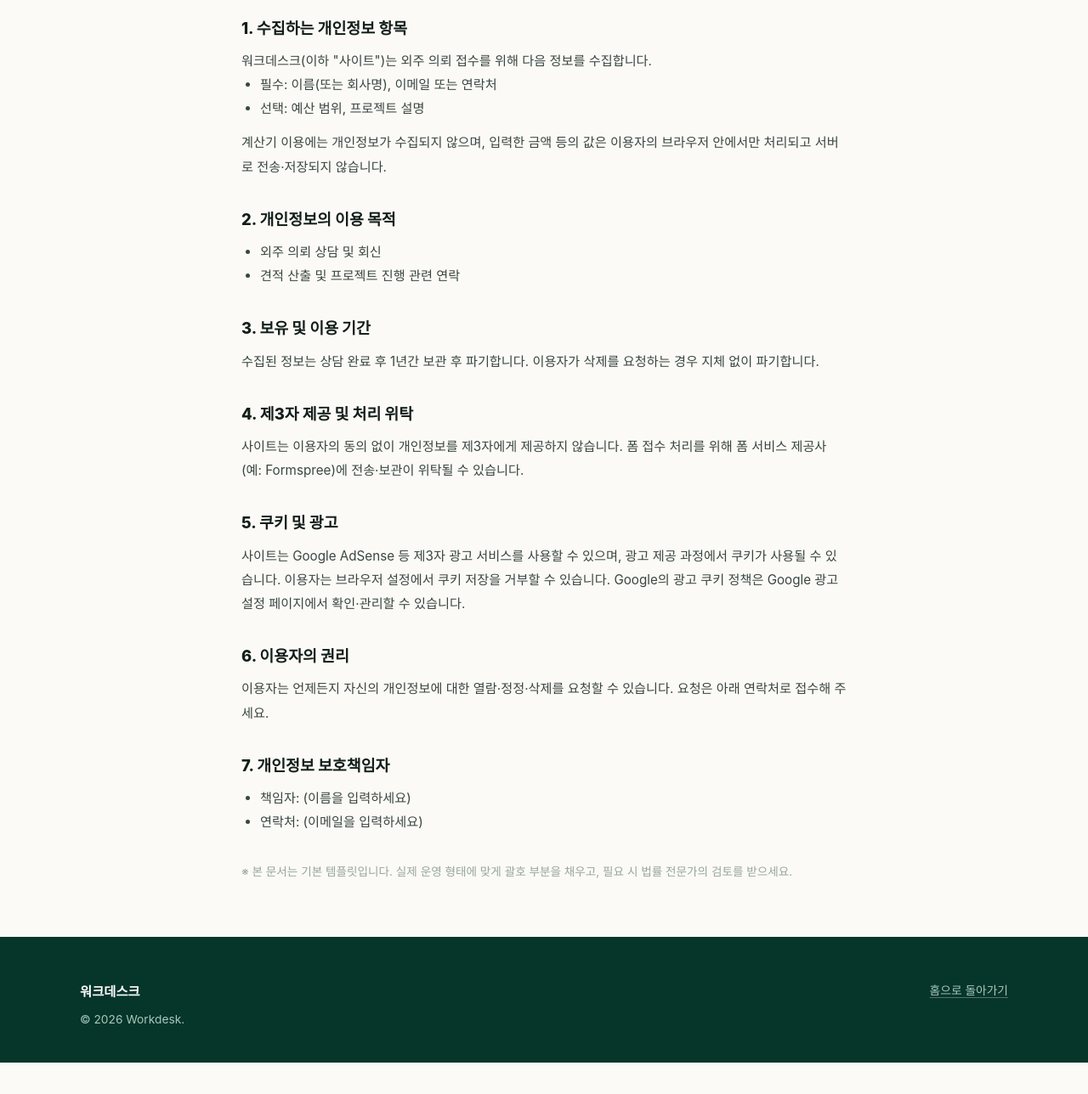
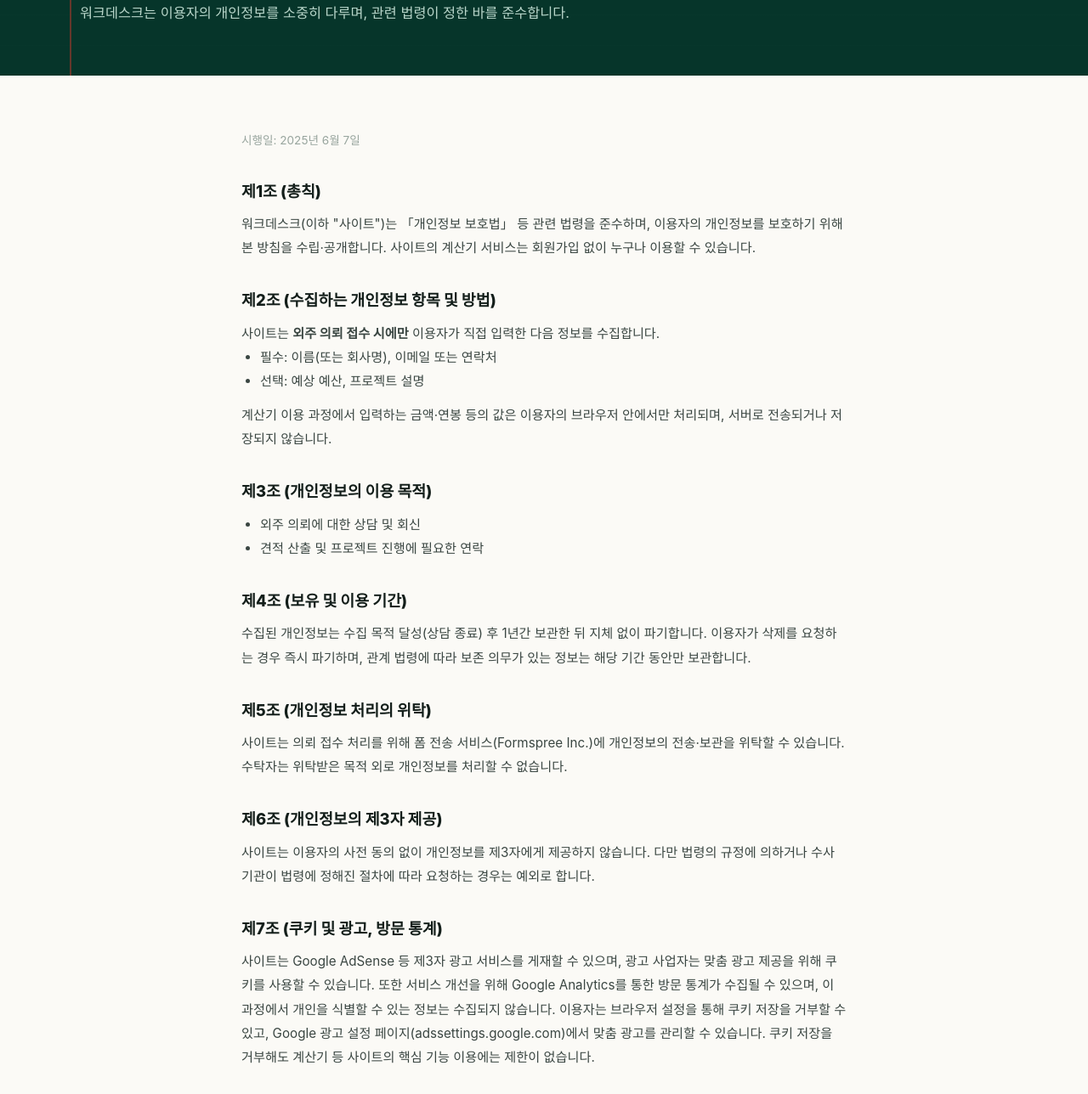
Before and after one commit to loffsw94-lab/workdesk, a plain HTML site: page privacy.html in a window 1280 px wide. Shown: the part 226-1514 px from the top of the page at 85% size. Before the commit the page ends 1477 px from the top, so only its background shows below. Drawn offline with Linux system fonts and the light colour scheme; a web font is replaced by a local one.

Commit message:
Add files via upload

```diff
--- a/config.js
+++ b/config.js
@@ -32,5 +32,11 @@ window.WORKDESK_CONFIG = {
   /* ⑤ 방문자 측정(Google 애널리틱스 GA4) — analytics.google.com에서
      무료 속성 생성 후 측정 ID를 붙여넣으면 방문 통계가 켜집니다.
      예: "G-XXXXXXXXXX" */
-  ANALYTICS_ID: ""
+  ANALYTICS_ID: "",
+
+  /* ⑥ 개인정보처리방침 연락처 (선택) — 입력하면 privacy 페이지의
+     보호책임자·문의처가 자동으로 채워집니다. 비워두면 기본 문구가 표시됩니다.
+     ※ 애드센스 심사 전에는 이메일을 채워두는 것을 권장합니다. */
+  CONTACT_NAME: "",   /* 예: "홍길동" */
+  CONTACT_EMAIL: ""   /* 예: "hello@workdesk.kr" */
 };
--- a/privacy.html
+++ b/privacy.html
@@ -6,58 +6,91 @@
 <title>개인정보처리방침 | 워크데스크</title>
 <meta name="description" content="워크데스크 개인정보처리방침">
 <meta name="robots" content="noindex">
+<link rel="preconnect" href="https://cdn.jsdelivr.net">
 <link rel="stylesheet" href="https://cdn.jsdelivr.net/gh/orioncactus/pretendard@v1.3.9/dist/web/variable/pretendardvariable-dynamic-subset.min.css">
-<link href="https://fonts.googleapis.com/css2?family=Noto+Serif+KR:wght@800&display=swap" rel="stylesheet">
+<link href="https://fonts.googleapis.com/css2?family=Noto+Serif+KR:wght@600;800;900&family=IBM+Plex+Mono:wght@400;500;600&display=swap" rel="stylesheet">
 <link rel="stylesheet" href="assets/style.css">
+<script src="config.js"></script>
 </head>
 <body>
-<header class="topbar">
+<header class="topbar" id="topbar">
   <div class="wrap topbar-in">
     <a class="logo" href="index.html"><span class="logo-mark">₩=</span><span>워크데스크<small>WORKDESK</small></span></a>
-    <nav class="nav-links"><a href="index.html" class="nav-cta">홈으로</a></nav>
+    <nav class="nav-links"><a href="index.html">전체 도구</a><a href="index.html#hire" class="nav-cta">외주 의뢰</a></nav>
   </div>
 </header>
+
+<section class="landing-hero">
+  <div class="wrap">
+    <span class="crumb"><a href="index.html">워크데스크</a> › 개인정보처리방침</span>
+    <h1>개인정보처리방침</h1>
+    <p>워크데스크는 이용자의 개인정보를 소중히 다루며, 관련 법령이 정한 바를 준수합니다.</p>
+  </div>
+</section>
+
 <main class="legal">
-  <h1>개인정보처리방침</h1>
-  <p class="date">시행일: 2026년 __월 __일 (운영 시작일로 수정하세요)</p>
+  <p class="date">시행일: 2025년 6월 7일</p>
 
-  <h2>1. 수집하는 개인정보 항목</h2>
-  <p>워크데스크(이하 "사이트")는 외주 의뢰 접수를 위해 다음 정보를 수집합니다.</p>
+  <h2>제1조 (총칙)</h2>
+  <p>워크데스크(이하 "사이트")는 「개인정보 보호법」 등 관련 법령을 준수하며, 이용자의 개인정보를 보호하기 위해 본 방침을 수립·공개합니다. 사이트의 계산기 서비스는 회원가입 없이 누구나 이용할 수 있습니다.</p>
+
+  <h2>제2조 (수집하는 개인정보 항목 및 방법)</h2>
+  <p>사이트는 <b>외주 의뢰 접수 시에만</b> 이용자가 직접 입력한 다음 정보를 수집합니다.</p>
   <ul>
     <li>필수: 이름(또는 회사명), 이메일 또는 연락처</li>
-    <li>선택: 예산 범위, 프로젝트 설명</li>
+    <li>선택: 예상 예산, 프로젝트 설명</li>
   </ul>
-  <p>계산기 이용에는 개인정보가 수집되지 않으며, 입력한 금액 등의 값은 이용자의 브라우저 안에서만 처리되고 서버로 전송·저장되지 않습니다.</p>
+  <p>계산기 이용 과정에서 입력하는 금액·연봉 등의 값은 이용자의 브라우저 안에서만 처리되며, 서버로 전송되거나 저장되지 않습니다.</p>
 
-  <h2>2. 개인정보의 이용 목적</h2>
+  <h2>제3조 (개인정보의 이용 목적)</h2>
   <ul>
-    <li>외주 의뢰 상담 및 회신</li>
-    <li>견적 산출 및 프로젝트 진행 관련 연락</li>
+    <li>외주 의뢰에 대한 상담 및 회신</li>
+    <li>견적 산출 및 프로젝트 진행에 필요한 연락</li>
   </ul>
 
-  <h2>3. 보유 및 이용 기간</h2>
-  <p>수집된 정보는 상담 완료 후 1년간 보관 후 파기합니다. 이용자가 삭제를 요청하는 경우 지체 없이 파기합니다.</p>
+  <h2>제4조 (보유 및 이용 기간)</h2>
+  <p>수집된 개인정보는 수집 목적 달성(상담 종료) 후 1년간 보관한 뒤 지체 없이 파기합니다. 이용자가 삭제를 요청하는 경우 즉시 파기하며, 관계 법령에 따라 보존 의무가 있는 정보는 해당 기간 동안만 보관합니다.</p>
 
-  <h2>4. 제3자 제공 및 처리 위탁</h2>
-  <p>사이트는 이용자의 동의 없이 개인정보를 제3자에게 제공하지 않습니다. 폼 접수 처리를 위해 폼 서비스 제공사(예: Formspree)에 전송·보관이 위탁될 수 있습니다.</p>
+  <h2>제5조 (개인정보 처리의 위탁)</h2>
+  <p>사이트는 의뢰 접수 처리를 위해 폼 전송 서비스(Formspree Inc.)에 개인정보의 전송·보관을 위탁할 수 있습니다. 수탁자는 위탁받은 목적 외로 개인정보를 처리할 수 없습니다.</p>
 
-  <h2>5. 쿠키 및 광고</h2>
-  <p>사이트는 Google AdSense 등 제3자 광고 서비스를 사용할 수 있으며, 광고 제공 과정에서 쿠키가 사용될 수 있습니다. 이용자는 브라우저 설정에서 쿠키 저장을 거부할 수 있습니다. Google의 광고 쿠키 정책은 Google 광고 설정 페이지에서 확인·관리할 수 있습니다.</p>
+  <h2>제6조 (개인정보의 제3자 제공)</h2>
+  <p>사이트는 이용자의 사전 동의 없이 개인정보를 제3자에게 제공하지 않습니다. 다만 법령의 규정에 의하거나 수사기관이 법령에 정해진 절차에 따라 요청하는 경우는 예외로 합니다.</p>
 
-  <h2>6. 이용자의 권리</h2>
-  <p>이용자는 언제든지 자신의 개인정보에 대한 열람·정정·삭제를 요청할 수 있습니다. 요청은 아래 연락처로 접수해 주세요.</p>
+  <h2>제7조 (쿠키 및 광고, 방문 통계)</h2>
+  <p>사이트는 Google AdSense 등 제3자 광고 서비스를 게재할 수 있으며, 광고 사업자는 맞춤 광고 제공을 위해 쿠키를 사용할 수 있습니다. 또한 서비스 개선을 위해 Google Analytics를 통한 방문 통계가 수집될 수 있으며, 이 과정에서 개인을 식별할 수 있는 정보는 수집되지 않습니다. 이용자는 브라우저 설정을 통해 쿠키 저장을 거부할 수 있고, Google 광고 설정 페이지(adssettings.google.com)에서 맞춤 광고를 관리할 수 있습니다. 쿠키 저장을 거부해도 계산기 등 사이트의 핵심 기능 이용에는 제한이 없습니다.</p>
 
-  <h2>7. 개인정보 보호책임자</h2>
+  <h2>제8조 (이용자의 권리)</h2>
+  <p>이용자는 언제든지 자신의 개인정보에 대한 열람·정정·삭제·처리정지를 요청할 수 있으며, 사이트는 지체 없이 조치합니다. 요청은 제10조의 연락처로 접수해 주세요.</p>
+
+  <h2>제9조 (개인정보의 안전성 확보 조치)</h2>
+  <p>사이트는 개인정보가 분실·도난·유출·변조되지 않도록 전송 구간 암호화(HTTPS)를 적용하고, 접수된 정보에 대한 접근을 운영자로 최소화하는 등 합리적인 보호 조치를 시행합니다.</p>
+
+  <h2>제10조 (개인정보 보호책임자 및 문의)</h2>
   <ul>
-    <li>책임자: (이름을 입력하세요)</li>
-    <li>연락처: (이메일을 입력하세요)</li>
+    <li>개인정보 보호책임자: <span id="pOwner">워크데스크 운영자</span></li>
+    <li>문의 방법: <span id="pContact">사이트 하단의 <a href="index.html#hire" style="text-decoration:underline;text-underline-offset:3px;color:var(--green);font-weight:700">의뢰·문의 폼</a></span></li>
   </ul>
-  <p style="margin-top:32px;color:var(--faint);font-size:.85rem">※ 본 문서는 기본 템플릿입니다. 실제 운영 형태에 맞게 괄호 부분을 채우고, 필요 시 법률 전문가의 검토를 받으세요.</p>
+  <p>이용자는 개인정보 침해에 대한 신고·상담이 필요한 경우 개인정보침해신고센터(privacy.kisa.or.kr, 국번 없이 118)에 문의할 수 있습니다.</p>
+
+  <h2>제11조 (고지의 의무)</h2>
+  <p>본 방침의 내용이 추가·삭제·수정될 경우 시행 7일 전부터 사이트 공지를 통해 알립니다.</p>
+
+  <script>
+  /* config.js에 CONTACT_NAME / CONTACT_EMAIL을 넣으면 자동 반영됩니다 (없으면 기본 문구 유지) */
+  (function(){
+    var C = window.WORKDESK_CONFIG || {};
+    if(C.CONTACT_NAME) document.getElementById('pOwner').textContent = C.CONTACT_NAME;
+    if(C.CONTACT_EMAIL) document.getElementById('pContact').innerHTML =
+      '<a href="mailto:'+C.CONTACT_EMAIL+'" style="text-decoration:underline;text-underline-offset:3px;color:var(--green);font-weight:700">'+C.CONTACT_EMAIL+'</a>';
+  })();
+  </script>
 </main>
+
 <footer>
   <div class="wrap foot-in">
-    <div><b>워크데스크</b>© 2026 Workdesk.</div>
-    <div><a href="index.html">홈으로 돌아가기</a></div>
+    <div><b>워크데스크</b>© 2026 Workdesk. 일하는 사람의 계산기 허브</div>
+    <div><b>바로가기</b><a href="index.html">홈으로</a> · <a href="rates.html">2026 요율표</a></div>
   </div>
 </footer>
 </body>
```
